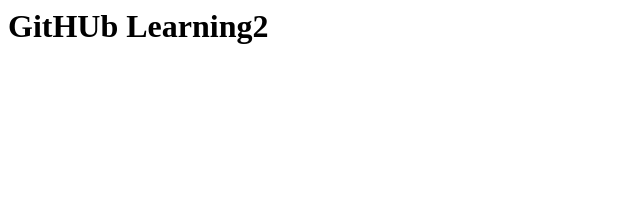
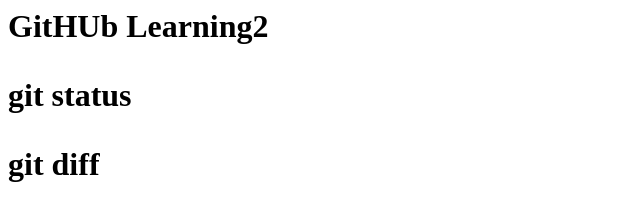
Before and after one commit to Dougashiba/git_tutorial, a plain HTML site: page index.html in a window 1280 px wide. Shown: the whole page, without its empty margins (0-640 px from the left). Drawn offline with Linux system fonts and the light colour scheme.

Commit message:
git diff add

```diff
--- a/index.html
+++ b/index.html
@@ -1 +1,3 @@
 <h1>GitHUb Learning2<h1>
+<p>git status<p/>
+<p>git diff<p/>
```
